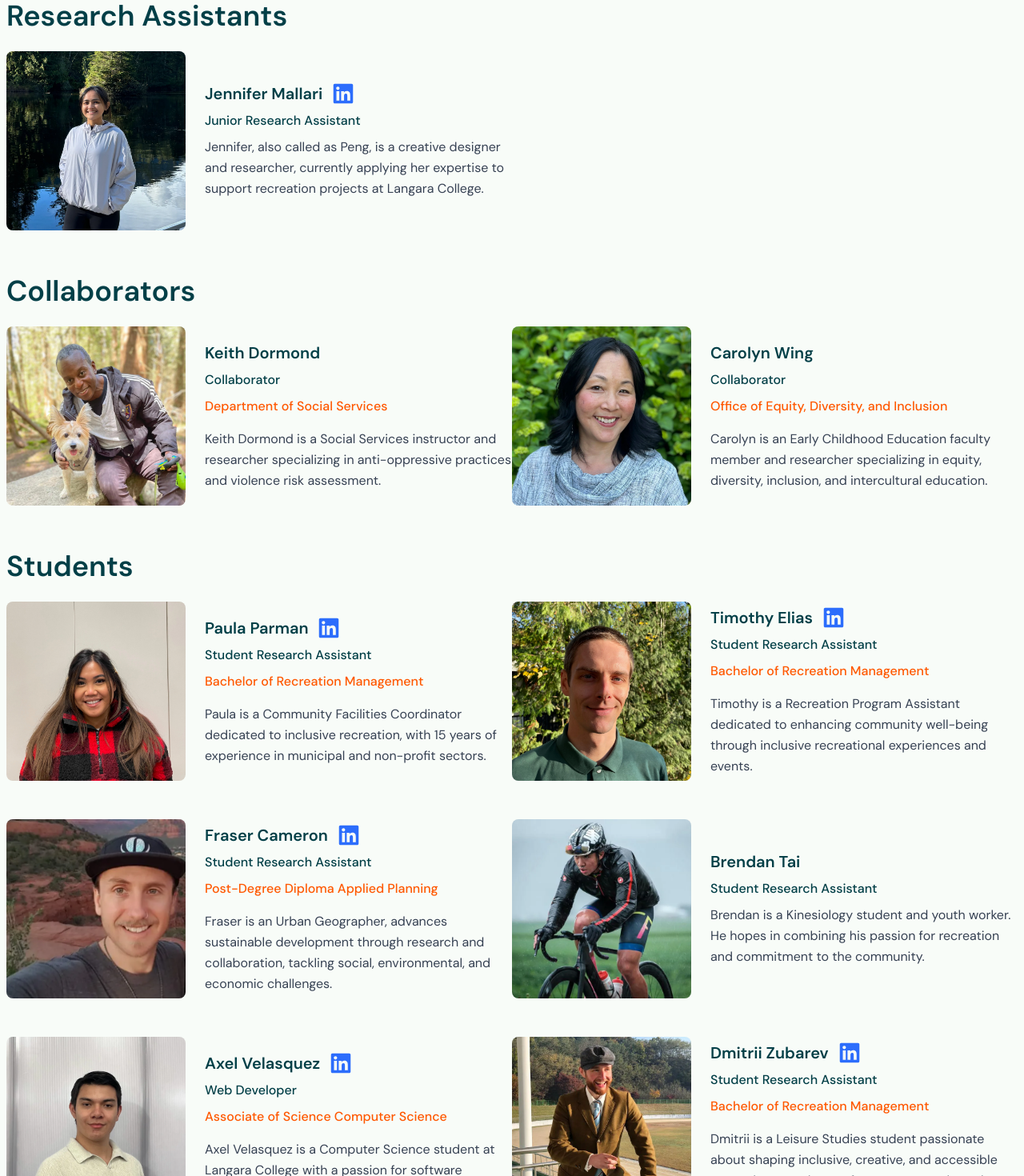
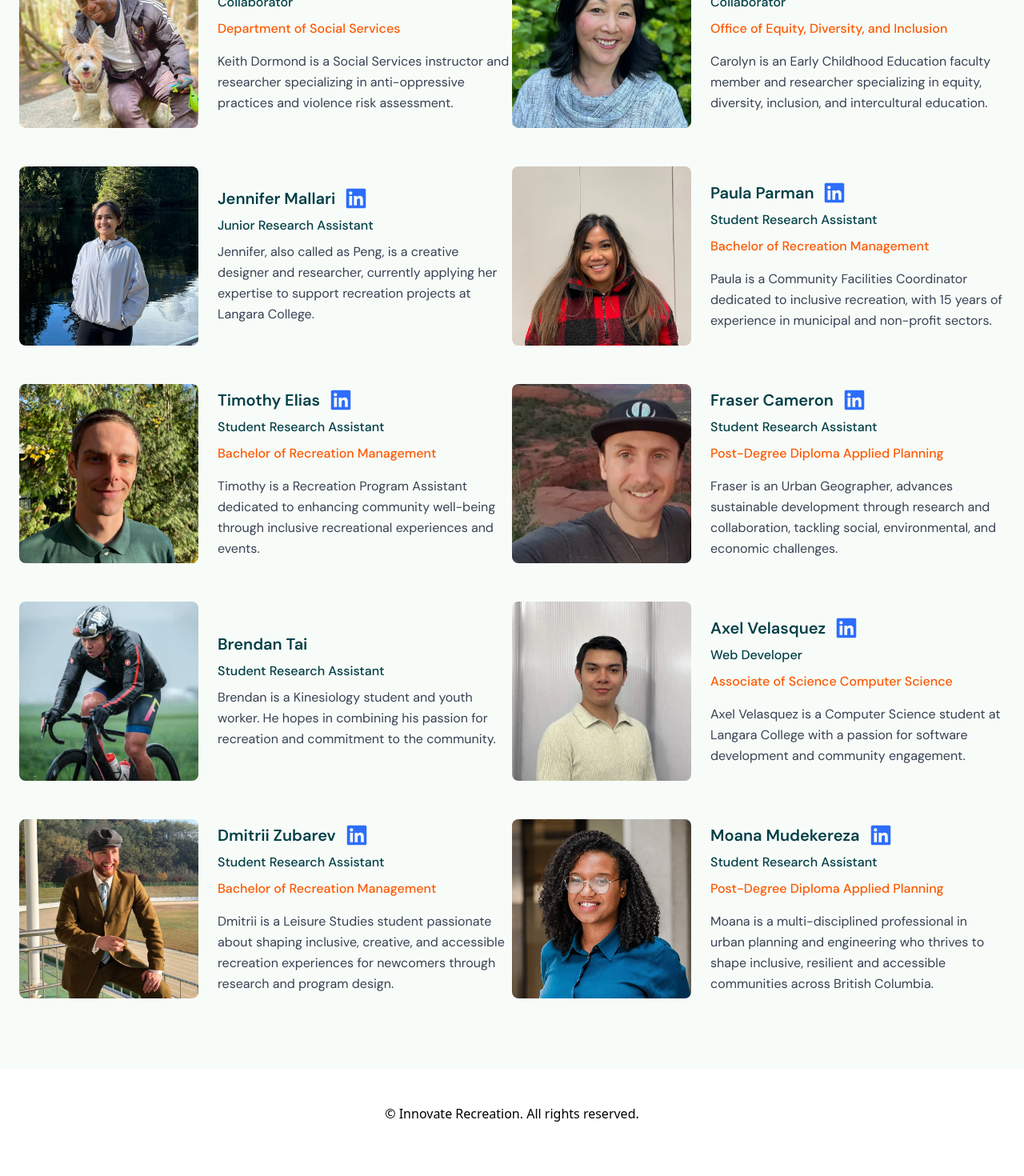
Before and after one commit to langararec/IDEAS-website, a React (Vite) app in the folder frontend/: page /team in a window 1280 px wide. Shown: the part 640-2110 px from the top of the page at 80% size. After the commit the page ends 2088 px from the top, so only its background shows below. Built offline with nearby package versions, Linux system fonts and the light colour scheme.

Commit message:
merged the team objects

```diff
--- a/frontend/src/pages/Team/Team.tsx
+++ b/frontend/src/pages/Team/Team.tsx
@@ -1,7 +1,7 @@
 import type { MemberInfo } from "./TeamCard";
 import { TeamContainer } from "./TeamContainer";
 
-const principalResearchers: MemberInfo[] = [
+const team: MemberInfo[] = [
     {
         name: "Yue-Ching Cheng",
         role: "Principal Researcher",
@@ -20,23 +20,7 @@
             "Her approach to problem-solving and decision-making is informed by her experience as an emergent strategist and pleasure activist. She strive to  create learning environments that prioritize joy, pleasure, and  well-being, while also considering the complex interactions between people, processes, and structures. She is committed to creating a more just, equitable, and joyful world, and she believe that love is a fundamental component of creating positive change. \n\n" +
             "As an educator, researcher, and leader, she center love as a methodology in all that she do. She believe that by approaching her work with a deep sense of empathy, care, and compassion for her students, colleagues, and research participants, she can create spaces and experiences that honor and celebrate their shared humanity. Love allows her to hold space for  difference, engage in difficult conversations, and build meaningful  relationships with those around her. By centering love in her methodology, she is able to engage in reflexive and critical analysis that  acknowledges the multiple, complex layers of power and identity that  shape our experiences.",
         linkedin: "https://www.linkedin.com/in/emmalene-courtney/",
-    }
-]
-
-const researchAssistants: MemberInfo[] = [
-    {
-        name: "Jennifer Mallari",
-        role: "Junior Research Assistant",
-        image: "/team/peng.webp",
-        shortDescription: "Jennifer, also called as Peng, is a creative designer and researcher, currently applying her expertise to support recreation projects at Langara College.",
-        longDescription: "Jennifer, also known as Peng, is a creative designer and researcher with a unique background in the satellite industry. After working for five years as a satellite controller, she made a bold career shift to follow her passion for designing intuitive digital platforms, studying Web Design and Development at Langara College. Her journey into recreation design began by supporting the Langara Recreation Department through lecture capture for recreation classes. This involvement evolved into more in-depth research work, including projects like Exploring How Recreation Organizations are Using Artificial Intelligence. \n\n" +
-            "Over the past year, Jennifer has deepened her expertise in recreation research—giving her a unique lens for designing digital experiences that meet the needs of both users and staff in the recreation field. She is passionate about modernizing recreation websites and platforms to be more intuitive, inclusive, accessible, and user-centered. With skills in user research, usability testing, wireframing, prototyping, design systems, and front-end development, Jennifer creates experiences that are not only functional but also engaging and easy to navigate. \n\n" +
-            "When she's not designing, you can find her practicing yoga, running, hiking, crocheting, playing the ukulele, or enjoying a good book—activities that keep her grounded and continually inspire her creative process.",
-        linkedin: "https://www.linkedin.com/in/jennifergmallari/",
-    }
-];
-
-const collaborators: MemberInfo[] = [
+    },
     {
         name: "Keith Dormond",
         role: "Collaborator",
@@ -57,10 +41,17 @@
             "She has completed the Certificate in Intercultural Studies from UBC and is a Qualified Administrator for the Intercultural Development Inventory (IDI). As an early childhood educator (ECE) and special educator, Carolyn's work has always revolved in the intercultural, equity, diversity and inclusion space. \n\n" +
             "Carolyn is past vice president with SIETAR BC: The Society for Intercultural Education and Training and Research, BC Chapter. Currently, Carolyn is the principal investigator conducting a full time research project entitled:  Innovating Virtual Reality in Inclusive and Anti-biased Early Learning Child Care Training.",
         programLink: "https://students.langara.ca/about-langara/edi/"
-    }
-];
-
-const students: MemberInfo[] = [
+    },
+    {
+        name: "Jennifer Mallari",
+        role: "Junior Research Assistant",
+        image: "/team/peng.webp",
+        shortDescription: "Jennifer, also called as Peng, is a creative designer and researcher, currently applying her expertise to support recreation projects at Langara College.",
+        longDescription: "Jennifer, also known as Peng, is a creative designer and researcher with a unique background in the satellite industry. After working for five years as a satellite controller, she made a bold career shift to follow her passion for designing intuitive digital platforms, studying Web Design and Development at Langara College. Her journey into recreation design began by supporting the Langara Recreation Department through lecture capture for recreation classes. This involvement evolved into more in-depth research work, including projects like Exploring How Recreation Organizations are Using Artificial Intelligence. \n\n" +
+            "Over the past year, Jennifer has deepened her expertise in recreation research—giving her a unique lens for designing digital experiences that meet the needs of both users and staff in the recreation field. She is passionate about modernizing recreation websites and platforms to be more intuitive, inclusive, accessible, and user-centered. With skills in user research, usability testing, wireframing, prototyping, design systems, and front-end development, Jennifer creates experiences that are not only functional but also engaging and easy to navigate. \n\n" +
+            "When she's not designing, you can find her practicing yoga, running, hiking, crocheting, playing the ukulele, or enjoying a good book—activities that keep her grounded and continually inspire her creative process.",
+        linkedin: "https://www.linkedin.com/in/jennifergmallari/",
+    },
     {
         name: "Paula Parman",
         role: "Student Research Assistant",
@@ -140,37 +131,19 @@
 ]
 
 
+
 const Team: React.FC = () => {
 
     return (
         <div className="bg-base-100">
-            <div className="max-w-7xl mx-auto px-2  py-16">
+            <div className="max-w-7xl mx-auto px-6  py-16">
 
                 <h1 className="text-primary text-4xl sm:text-5xl font-dm-sans mb-4 font-bold text-center sm:text-left">Our Team</h1>
                 <p className="text-black mb-12 text-center sm:text-left">
                     Meet our dedicated team committed to making public recreation inclusive and accessible for everyone.
                 </p>
 
-                <div className="py-4">
-                    <h2 className="text-primary text-3xl sm:text-4xl font-dm-sans font-semibold text-center sm:text-left"> Principal Researchers </h2>
-                    <TeamContainer members={principalResearchers} />
-                </div>
-
-                <div className="py-4">
-                    <h2 className="text-primary text-3xl sm:text-4xl font-dm-sans font-semibold text-center sm:text-left"> Research Assistants </h2>
-                    <TeamContainer members={researchAssistants} />
-                </div>
-
-                <div className="py-4">
-                    <h2 className="text-primary text-3xl sm:text-4xl font-dm-sans font-semibold text-center sm:text-left"> Collaborators </h2>
-                    <TeamContainer members={collaborators} />
-                </div>
-
-                <div className="py-4">
-                    <h2 className="text-primary text-3xl sm:text-4xl font-dm-sans font-semibold text-center sm:text-left"> Students </h2>
-                    <TeamContainer members={students} />
-                </div>
-
+                <TeamContainer members={team} />
 
             </div>
 
```
